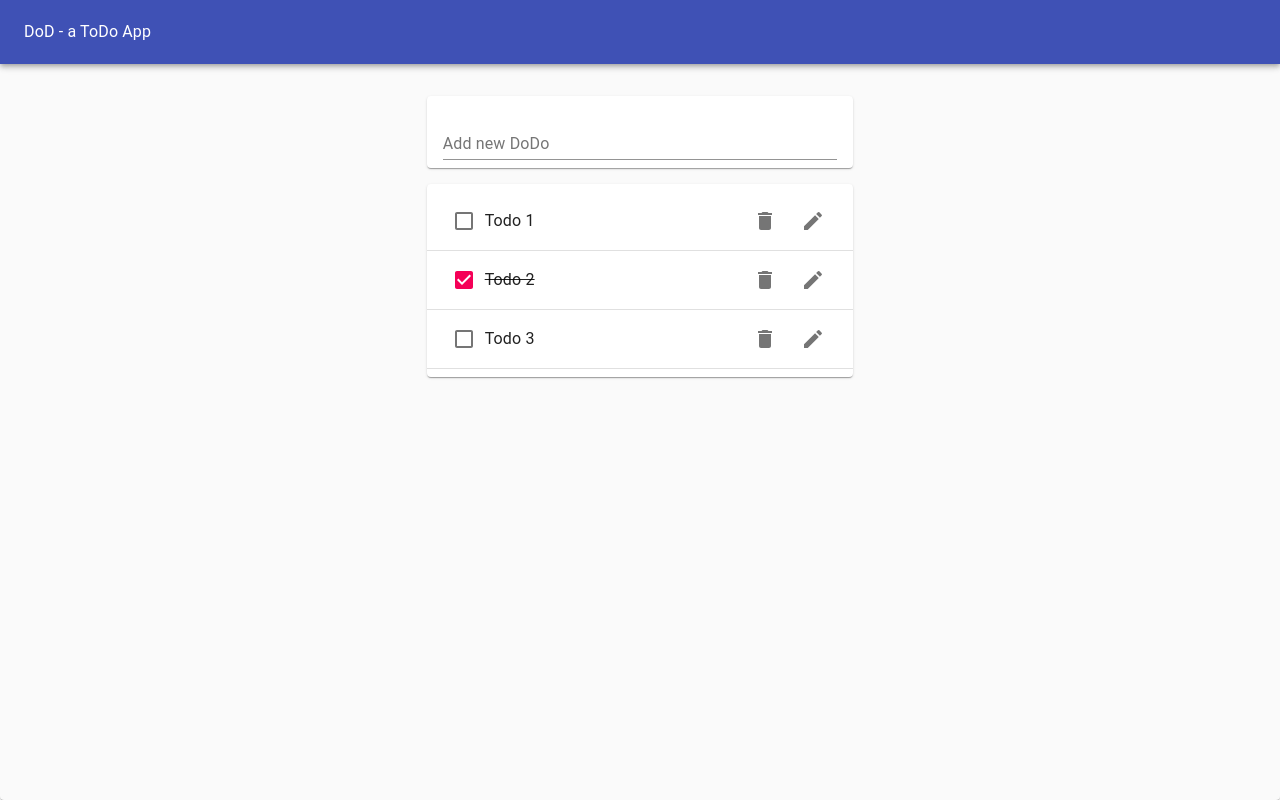
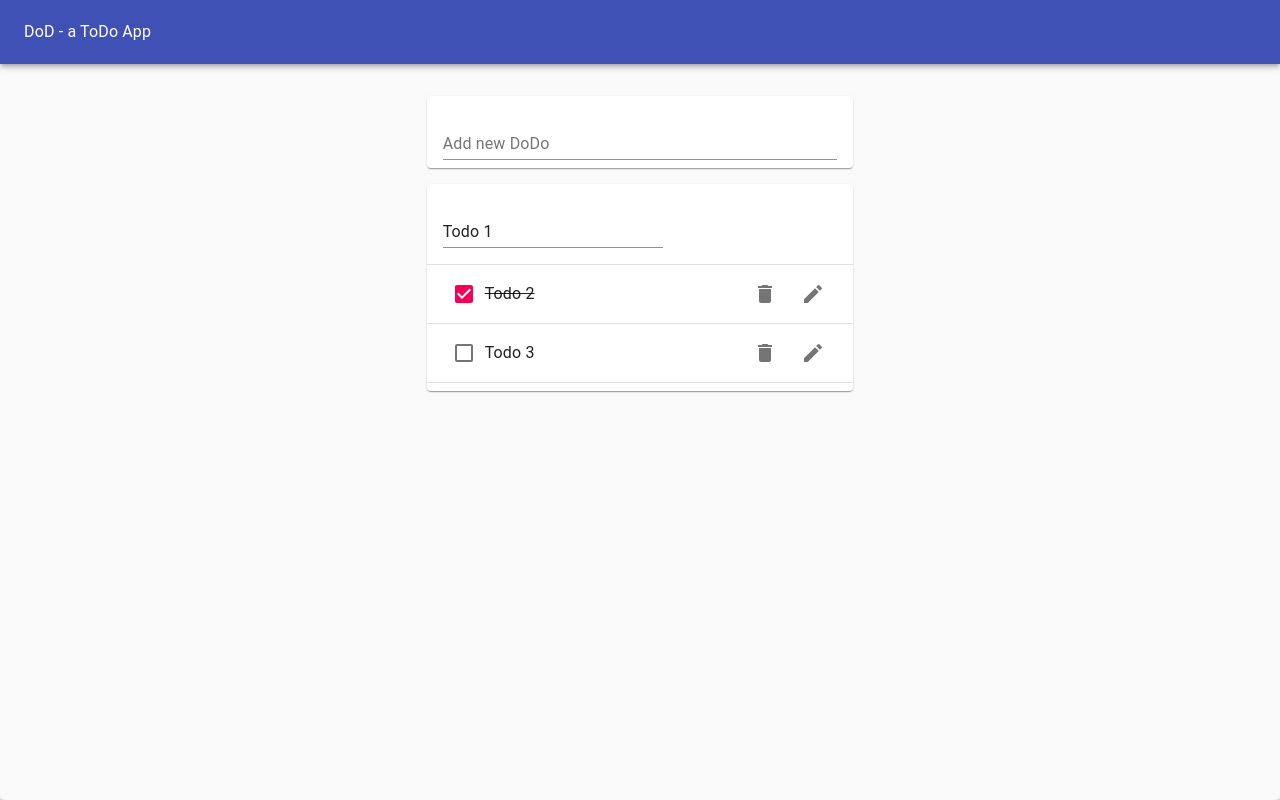
Before and after one commit to keviveks/dod, a React (Create React App) app: page / in a window 1280 px wide. Both pictures are taken after a click on the button 813 px from the left and 221 px from the top of the page. Built offline with nearby package versions, Linux system fonts and the light colour scheme.

Commit message:
Edit todo

```diff
--- a/src/DoDoApp.js
+++ b/src/DoDoApp.js
@@ -37,6 +37,11 @@ function DoDoApp() {
     const updatedTodo = todos.map(todo => todo.id === id ? {...todo, completed: !todo.completed } : todo);
     setTodos(updatedTodo);
   };
+  const editTodo = (id, task) => {
+    const updatedTodo = todos.map(todo => todo.id === id ? {...todo, task} : todo);
+    setTodos(updatedTodo);
+  };
+
   return (
     <Paper
       style={{
@@ -54,7 +59,7 @@ function DoDoApp() {
       <Grid container justify="center" style={{ marginTop: '1rem' }}>
         <Grid item xs={11} md={8} lg={4}>
           <DoDoForm addTodo={addTodo} />
-          <DoDoList todos={todos} deleteTodo={deleteTodo} toggleTodo={toggleTodo} />
+          <DoDoList todos={todos} deleteTodo={deleteTodo} toggleTodo={toggleTodo} editTodo={editTodo} />
         </Grid>
       </Grid>
     </Paper>
--- /dev/null
+++ b/src/DoDoEdit.js
@@ -0,0 +1,21 @@
+import React from 'react';
+import TextField from '@material-ui/core/TextField';
+import useInputState from './hooks/useInputState';
+
+function DoDoEdit({ id, task, editTodo, toggleIsEdit }) {
+  const [value, updateValue, resetValue] = useInputState(task);
+  return(
+    <form
+        onSubmit={(e) => {
+          e.preventDefault();
+          editTodo(id, value);
+          resetValue();
+          toggleIsEdit();
+        }}
+      >
+        <TextField value={value} onChange={updateValue} margin="normal" fullWidth />
+      </form>
+  );
+}
+
+export default DoDoEdit;
--- a/src/DoDoItem.js
+++ b/src/DoDoItem.js
@@ -6,21 +6,27 @@ import IconButton from '@material-ui/core/IconButton';
 import DeleteIcon from '@material-ui/icons/Delete';
 import EditIcon from '@material-ui/icons/Edit';
 import ListItemSecondaryAction from '@material-ui/core/ListItemSecondaryAction';
+import useToggleState from './hooks/useToggleState';
+import DoDoEdit from './DoDoEdit';
 
-
-function DoDoItem({ id, task, completed, deleteTodo, toggleTodo }) {
+function DoDoItem({ id, task, completed, deleteTodo, toggleTodo, editTodo }) {
+  const [isEdit, toggleIsEdit] = useToggleState(false);
   return (
     <ListItem>
+      {isEdit ? <DoDoEdit id={id} task={task} editTodo={editTodo} toggleIsEdit={toggleIsEdit} /> :
+        <>
           <Checkbox checked={completed} onClick={() => toggleTodo(id) } />
           <ListItemText style={{ textDecoration: completed ? "line-through" : "none" }}>{task}</ListItemText>
           <ListItemSecondaryAction>
             <IconButton aria-label="Delete" onClick={() => deleteTodo(id)}>
               <DeleteIcon />
             </IconButton>
-        <IconButton aria-label="Edit">
+            <IconButton aria-label="Edit" onClick={toggleIsEdit}>
               <EditIcon />
             </IconButton>
           </ListItemSecondaryAction>
+        </>
+      }
     </ListItem>
   );
 }
--- a/src/DoDoList.js
+++ b/src/DoDoList.js
@@ -17,6 +17,7 @@ function DoDoList(props) {
               completed={todo.completed}
               deleteTodo={props.deleteTodo}
               toggleTodo={props.toggleTodo}
+              editTodo={props.editTodo}
             />
             <Divider />
           </>
--- /dev/null
+++ b/src/hooks/useToggleState.js
@@ -0,0 +1,13 @@
+import { useState } from 'react';
+
+function useToggleState(initialValue = false) {
+  const [value, setValue] = useState(initialValue);
+
+  const handleChange = () => {
+    setValue(!value);
+  };
+
+  return [value, handleChange];
+};
+
+export default useToggleState;
```
Lines whose indentation alone changed are shown as unchanged.
